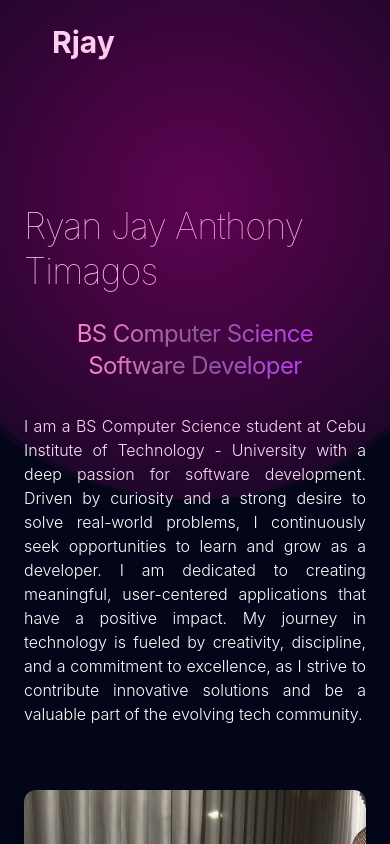
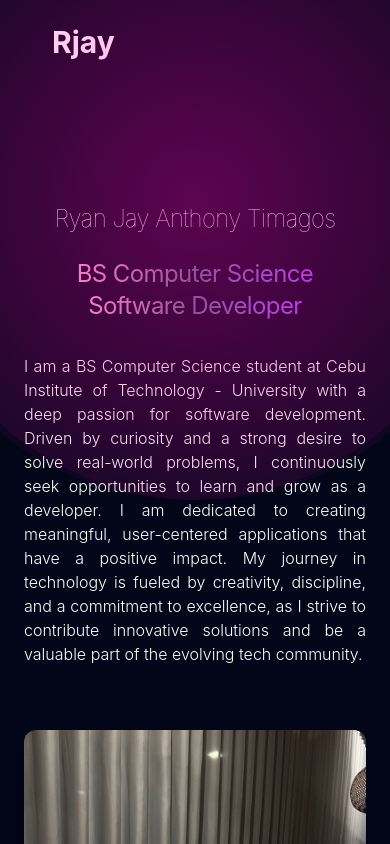
Before and after one commit to Jaycodespace/MyPortfolio, a React (Vite) app: page / in a window 390 px wide. Shown: the top 844 px of the page. Built offline with nearby package versions, Linux system fonts and the light colour scheme.

Commit message:
Adjusted text on different screens

```diff
--- a/src/Components/Hero.jsx
+++ b/src/Components/Hero.jsx
@@ -7,7 +7,7 @@ const Hero = () => {
       <div className="flex flex-col lg:flex-row items-start lg:items-center justify-between gap-8">
         <div className="w-full lg:w-[55%]">
           <div className="flex flex-col items-center lg:items-start">
-            <h1 className="pb-6 text-4xl sm:text-2xl lg:text-6xl font-thin tracking-tight mt-10 text-white leading-tight">Ryan Jay Anthony Timagos</h1>
+            <h1 className="pb-6 text-2xl sm:text-2xl lg:text-6xl font-thin tracking-tight mt-10 text-white leading-tight">Ryan Jay Anthony Timagos</h1>
             <span className="bg-gradient-to-r from-pink-300 via-slate-500 to-purple-500 bg-clip-text text-2xl lg:text-4xl tracking-tight text-transparent">BS Computer Science</span>
             <span className="bg-gradient-to-r from-pink-300 via-slate-500 to-purple-500 bg-clip-text text-2xl lg:text-4xl tracking-tight text-transparent">Software Developer</span>
             <p className="my-2 py-6 font-light text-white text-justify max-w-3xl">{HERO_CONTENT}</p>
```
